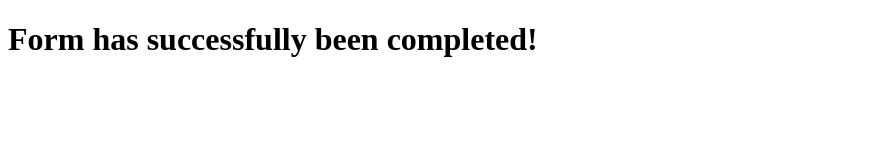
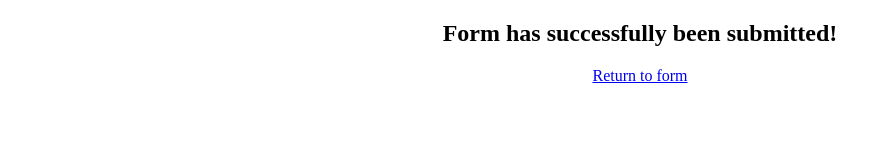
Before and after one commit to amxra/Html-form, a plain HTML site: page sucess.html in a window 1280 px wide. Shown: the whole page, without its empty margins (0-891 px from the left). Drawn offline with Linux system fonts and the light colour scheme.

Commit message:
Fixed submit

```diff
--- a/resources/css/style.css
+++ b/resources/css/style.css
@@ -55,7 +55,7 @@
     border-radius: 2px;
   }
 
-  input[type="submit"] {
+  input[type="submit"]{
     padding: 19px 39px 18px 39px;
     color: #FFF;
     background-color: black;
@@ -101,3 +101,19 @@
     }
 
   }
+
+  a{
+    display: flex;
+    justify-content: center;
+    text-decoration: none;
+    padding: 19px 39px 18px 39px;
+    color: #FFF;
+    background-color: black;
+    font-size: 18px;
+    border-radius: 5px;
+    width: 100%;
+    border: 1px solid black;
+    border-width: 1px 1px 3px;
+    box-shadow: 0 -1px 0 rgba(255,255,255,0.1) inset;
+    margin-bottom: 10px;
+  }
--- a/sucess.html
+++ b/sucess.html
@@ -5,11 +5,18 @@
     <meta name="viewport" content="width=device-width, initial-scale=1.0">
     <meta http-equiv="X-UA-Compatible" content="ie=edge">
     <title>Submitted</title>
+    <style>
+        body{
+            text-align: center;
+        }
+    </style>
 </head>
 <body>
 
 
-    <h1>Form has successfully been completed!</h1>
+    <h2>Form has successfully been submitted!</h2>
+
+    <a href="index.html">Return to form</a>
 
 
 </body>
```
Also changed, not shown: index.html (+7 -2 lines).
